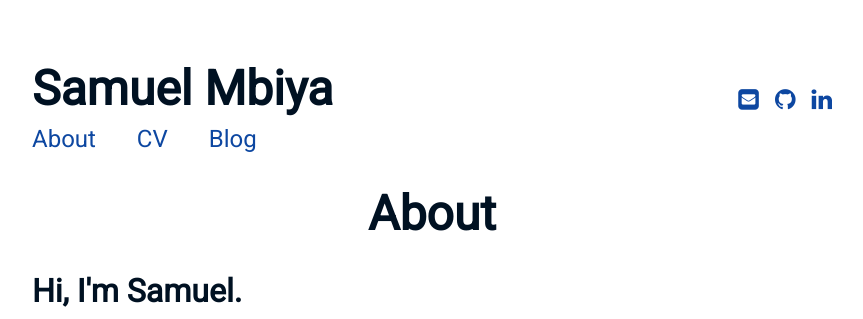
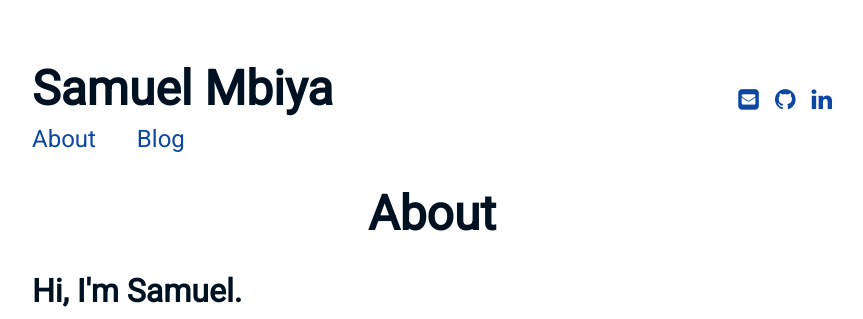
Before and after one commit to SKMbiya/SKMbiya.github.io, a Jekyll site: the page built from index.md, in a window 1280 px wide. Shown: the top 319 px of the page, without its empty margins (208-1071 px from the left). Built offline with Jekyll 4.4.1, drawn with Linux system fonts in a browser that asks for light colours.

Commit message:
Update header.html

```diff
--- a/_includes/header.html
+++ b/_includes/header.html
@@ -3,7 +3,7 @@
 <a href="{{ '/' | prepend: site.baseurl }}" class="logo">{{ site.title }}</a>
 <ul class="menu">
 <li class="menu__entry"><a href="{{ '/' | prepend: site.baseurl }}">About</a></li>
-<li class="menu__entry"><a href="{{ '/resume' | prepend: site.baseurl }}">CV</a></li>
+<!-- <li class="menu__entry"><a href="{{ '/resume' | prepend: site.baseurl }}">CV</a></li> -->
 <!-- <li class="menu__entry"><a href="{{ '/projects' | prepend: site.baseurl }}">Projects</a></li>
 <li class="menu__entry"><a href="{{ '/photography' | prepend: site.baseurl }}">Photography</a></li> -->
 <li class="menu__entry"><a href="{{ '/blog' | prepend: site.baseurl }}">Blog</a></li>
```
